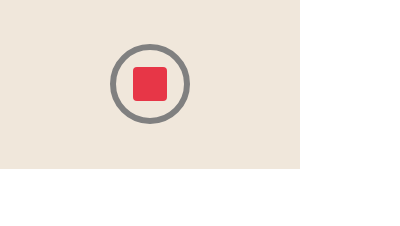
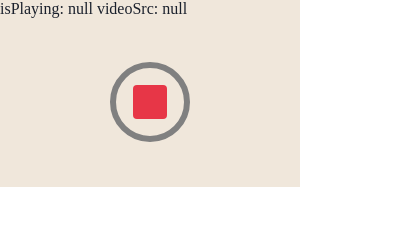
Before and after one commit to MLOA/KawarimiMeeting, a browser extension: page src/popup.html in a window 400 px wide. Both pictures are taken after a click on the button 150 px from the left and 84 px from the top of the page. Drawn offline with Linux system fonts and the light colour scheme.

Commit message:
Retrieve from localstorage

```diff
--- a/src/popup.html
+++ b/src/popup.html
@@ -11,6 +11,7 @@
 
   <body>
     <main>
+      <p id="info"></p>
       <section class="record-area">
         <div class="circle" role="button">
           <div class="indicator"></div>
--- a/src/popup.js
+++ b/src/popup.js
@@ -5,7 +5,14 @@
  */
 
 const ACTION_TYPE = { START_REC: "start-rec", END_REC: "end-rec" };
+const LOCAL_STORAGE_KEYS = {
+  IS_PLAYING: 'kawarimi:is_playing',
+  VIDEO_SRC: 'kawarimi:video_src',
+};
 const SYSTEM_STATUS = { IDLE: 1, RECORDING: 2, PLAYING: 3 };
+
+const isPlaying = localStorage.getItem(LOCAL_STORAGE_KEYS.IS_PLAYING);
+const videoSrc = localStorage.getItem(LOCAL_STORAGE_KEYS.VIDEO_SRC);
 
 let systemStatus = SYSTEM_STATUS.IDLE;
 
@@ -38,6 +45,7 @@ const setSystemStatus = (nextSystemStatus) => {
       playButton.style.display = "block";
       playArea.style.display = "block";
       preview.style.display = "block";
+      localStorage.setItem(LOCAL_STORAGE_KEYS.IS_PLAYING, false);
       break;
     }
     case SYSTEM_STATUS.RECORDING: {
@@ -46,6 +54,7 @@ const setSystemStatus = (nextSystemStatus) => {
       // 録画中はpreviewもplayボタンも見せない
       preview.style.display = "none";
       playArea.style.display = "none";
+      localStorage.setItem(LOCAL_STORAGE_KEYS.IS_PLAYING, false);
       break;
     }
     case SYSTEM_STATUS.PLAYING: {
@@ -54,12 +63,27 @@ const setSystemStatus = (nextSystemStatus) => {
       playButton.style.display = "none";
       stopButton.style.display = "block";
       playArea.style.display = "block";
+      localStorage.setItem(LOCAL_STORAGE_KEYS.IS_PLAYING, true);
       break;
     }
     default:
       break;
   }
 };
+
+document.querySelector('#info').textContent = `isPlaying: ${isPlaying} videoSrc: ${videoSrc}`;
+
+const init = () => {
+  if (isPlaying) {
+    setSystemStatus(SYSTEM_STATUS.PLAYING);
+  }
+  if (videoSrc) {
+    previewVideo.src = videoSrc;
+    preview.style.display = "block";
+  }
+};
+
+init();
 
 recordButton.addEventListener("click", (ev) => {
   if (systemStatus === SYSTEM_STATUS.IDLE) {
@@ -88,5 +112,6 @@ stopButton.addEventListener("click", (ev) => {
 chrome.runtime.onMessage.addListener((request) => {
   if (request.actionType === "recorded") {
     previewVideo.src = request.videoSrc;
+    localStorage.setItem(LOCAL_STORAGE_KEYS.VIDEO_SRC, request.videoSrc);
   }
 });
```
